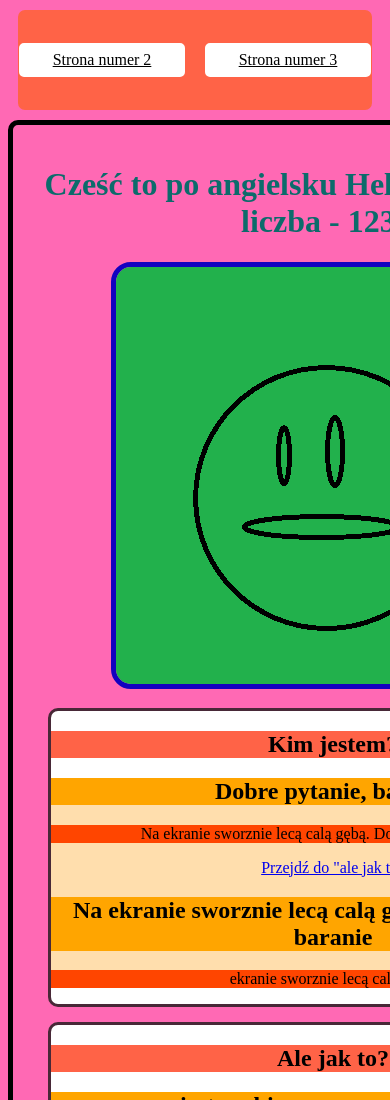
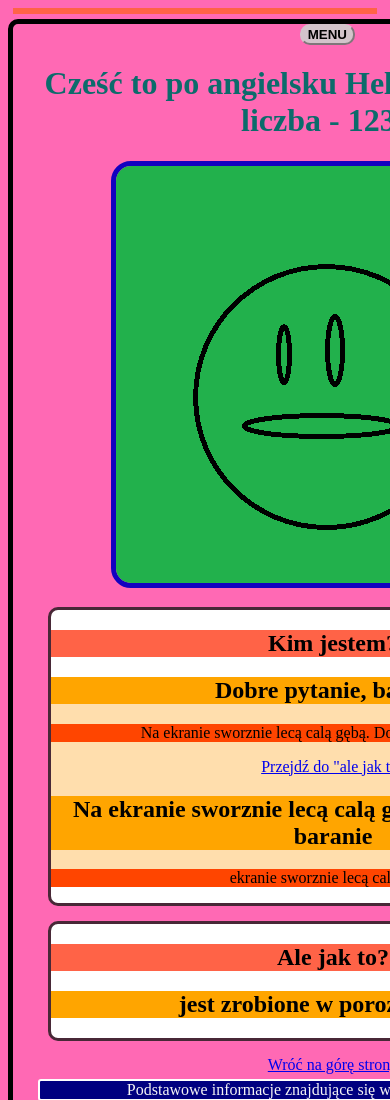
Before and after one commit to pawel-jezior/homepage, a plain HTML site: page index.html in a window 390 px wide. Shown: the top 1100 px of the page. Drawn offline with Linux system fonts and the light colour scheme.

Commit message:
hamburger menu practice

```diff
--- a/index.html
+++ b/index.html
@@ -11,8 +11,10 @@
 
   <body class="body">
     <header>
-      <nav class="navigation-center">
-        <a
+      <button class="button__menu button__menu--js">MENU</button>
+      <nav class="navigation-center navigation-center--js">
+        <div class="navigation__links_div">
+          <a
           class="navigation-center__link navigation-center__link--homepage"
           href="index.html"
           >Strona Główna</a
@@ -24,6 +26,8 @@
           >Strona numer 3</a
         >
         <a class="navigation-center__link navigation-center__link--grid" href="grid.html">GRID</a>
+        </div>
+
       </nav>
     </header>
 
--- a/main.js
+++ b/main.js
@@ -40,3 +40,11 @@ console.log(
 );
 
 console.log(whiteTable.ownerData.ownerAge);
+
+const buttonMenuMobile = document.querySelector(".button__menu--js");
+
+buttonMenuMobile.addEventListener('click', () => {
+  const standardMenu = document.querySelector(".navigation__links_div");
+  standardMenu.classList.toggle('navigation__links__open');
+
+})
--- a/style.css
+++ b/style.css
@@ -13,6 +13,19 @@
   background: #c4dfd0;
 }
 
+.button__menu {
+  display: none;
+  background: #d3c4cb;
+  border-color: #d3c4cb;
+  border-radius: 10px;
+  font-family: Arial, Helvetica, sans-serif;
+  font-weight: bold;
+  position: absolute;
+  top: 24px;
+  right: 35px;
+}
+
+
 .footer {
   background: navy;
   color: whitesmoke;
@@ -23,9 +36,10 @@
 
 .grid {
   display: grid;
-  grid-template-areas: "grid__header grid__header"
-  "grid__article grid__aside"
-  "grid__footer grid__footer";
+  grid-template-areas:
+    "grid__header grid__header"
+    "grid__article grid__aside"
+    "grid__footer grid__footer";
   grid-template-columns: 1fr 200px;
   column-gap: 10px;
   row-gap: 10px;
@@ -42,7 +56,6 @@
 }
 
 .grid__aside {
-
   grid-area: grid__aside;
   padding: 10px;
 }
@@ -88,12 +101,18 @@
   border-radius: 20px;
 }
 
+.navigation__links_div {
+  display: none;
+}
+
+.navigation__links__open {
+  display: block;
+}
+
 .navigation-center {
-  margin: 10px;
+  margin: 5px;
   border: tomato 3px solid;
-  border-radius: 7px;
   background: tomato;
-  padding: 20px;
   display: flex;
   justify-content: center;
 }
@@ -126,7 +145,6 @@
   background: #ffffff;
   border: #482837 3px solid;
   border-radius: 10px;
-
   margin: 15px;
 }
 
@@ -146,9 +164,26 @@
   background: tomato;
 }
 
-@media screen and (max-width: 768px){
+@media screen and (max-width: 768px) {
   .body {
     background: hotpink;
   }
 
+  .button__menu {
+    display: block;
+  }
+
+  .navigation-center {
+    flex-direction: column;
+  }
 }
+
+@media screen and (min-width: 769px) {
+  .navigation__links_div {
+    display: block;
+  }
+  .navigation-center {
+    flex-direction: row;
+  }
+
+}
```
